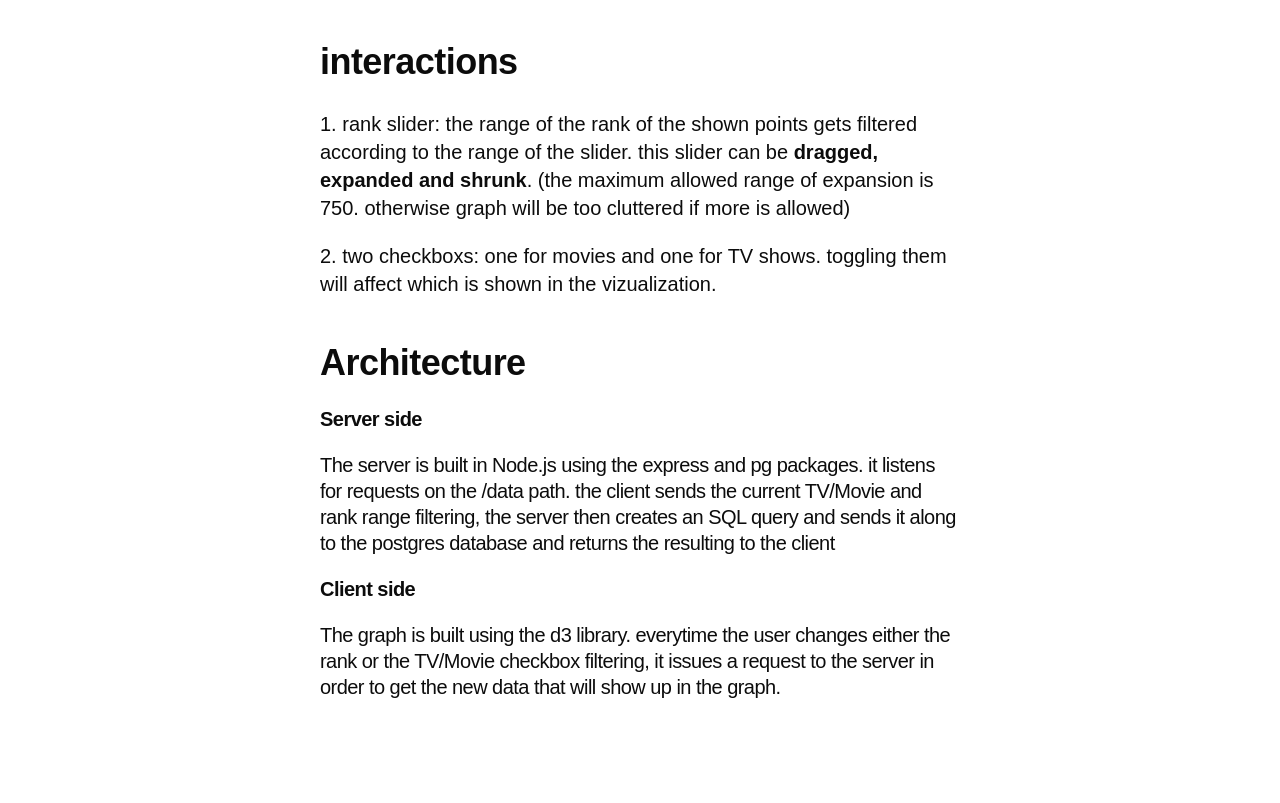
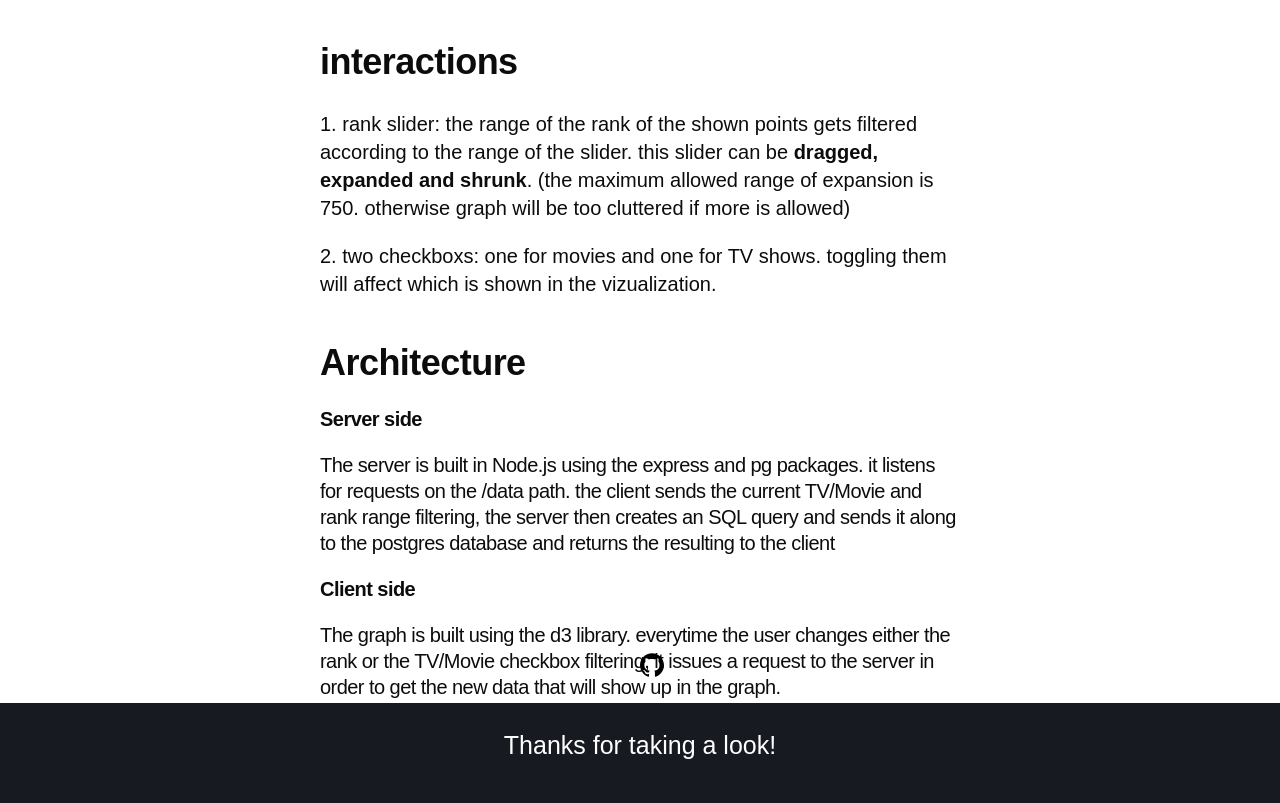
Before and after one commit to TamerMograbi/anime_vis_heroku, a website: page public/index.html in a window 1280 px wide. Shown: the part 1777-2580 px from the top of the page. Before the commit the page ends 2502 px from the top, so only its background shows below. Drawn offline with nearby package versions, Linux system fonts and the light colour scheme; no server answers.

Commit message:
added a footer + github link to bottom of page

```diff
--- a/public/css/main.css
+++ b/public/css/main.css
@@ -264,6 +264,13 @@ textarea {
   }
 }
 
+html {
+  height: 100%;
+}
+body {
+  min-height: 100%;
+}
+
 
 .box{
   position: absolute;
@@ -454,6 +461,20 @@ circle.bar:hover {
     font-size: 3.5em;
 }
 
+.aboutbar{
+    position:absolute;
+    width:100%;
+    height:100px;
+    top:2480px;
+    background:#171A21;
+}
+
+.githubIcon{
+    position:absolute;
+    top:-50px;
+    left:50%;
+}
+
 .explanation{
     position: absolute;
     top: 1050px;
@@ -469,6 +490,12 @@ p{
     font-weight:300;
     word-wrap: break-all;
     white-space:normal;
+}
+
+p.about{
+    color: #fff;
+    font-size:25px;
+    text-align: center;
 }
 
 h1 {
--- a/public/index.html
+++ b/public/index.html
@@ -32,6 +32,7 @@
     </div>
 
   </div>
+
   <div class="box">
     <svg></svg>
 
@@ -215,7 +216,22 @@
     <p>The graph is built using the d3 library. everytime the user changes either the rank or the TV/Movie
     checkbox filtering, it issues a request to the server in order to get the new data that will
     show up in the graph.</p>
+
+
 </div>
+
+    <div class="aboutbar">
+    <p class="about">
+        Thanks for taking a look!
+    </p>
+    <a href="https://github.com/TamerMograbi">
+    <svg class="githubIcon" role="img"
+    xmlns="http://www.w3.org/2000/svg"><title>GitHub/TamerMograbi</title>
+    <path d="M12 .297c-6.63 0-12 5.373-12 12 0 5.303 3.438 9.8 8.205 11.385.6.113.82-.258.82-.577 0-.285-.01-1.04-.015-2.04-3.338.724-4.042-1.61-4.042-1.61C4.422 18.07 3.633 17.7 3.633 17.7c-1.087-.744.084-.729.084-.729 1.205.084 1.838 1.236 1.838 1.236 1.07 1.835 2.809 1.305 3.495.998.108-.776.417-1.305.76-1.605-2.665-.3-5.466-1.332-5.466-5.93 0-1.31.465-2.38 1.235-3.22-.135-.303-.54-1.523.105-3.176 0 0 1.005-.322 3.3 1.23.96-.267 1.98-.399 3-.405 1.02.006 2.04.138 3 .405 2.28-1.552 3.285-1.23 3.285-1.23.645 1.653.24 2.873.12 3.176.765.84 1.23 1.91 1.23 3.22 0 4.61-2.805 5.625-5.475 5.92.42.36.81 1.096.81 2.22 0 1.606-.015 2.896-.015 3.286 0 .315.21.69.825.57C20.565 22.092 24 17.592 24 12.297c0-6.627-5.373-12-12-12"/>
+    </svg></a>
+    </div>
+
+
 
 
 <!--
```
